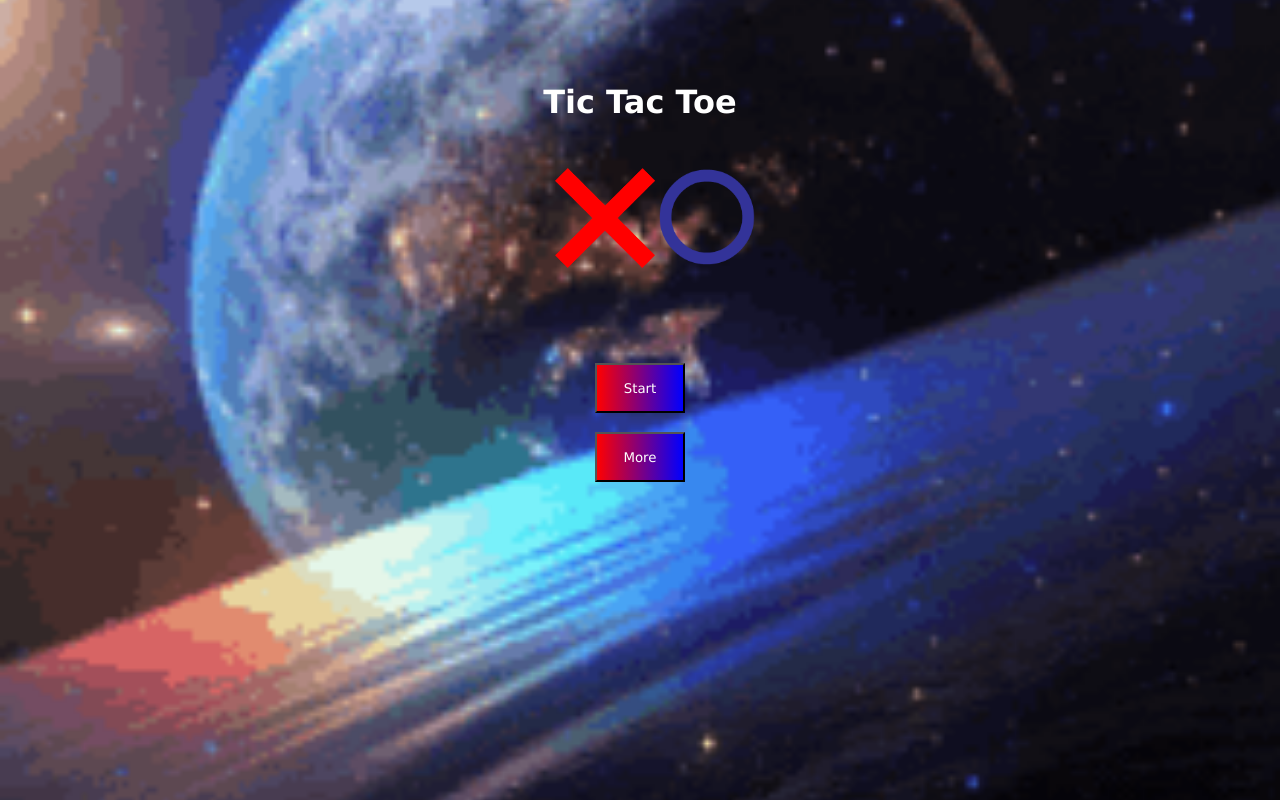
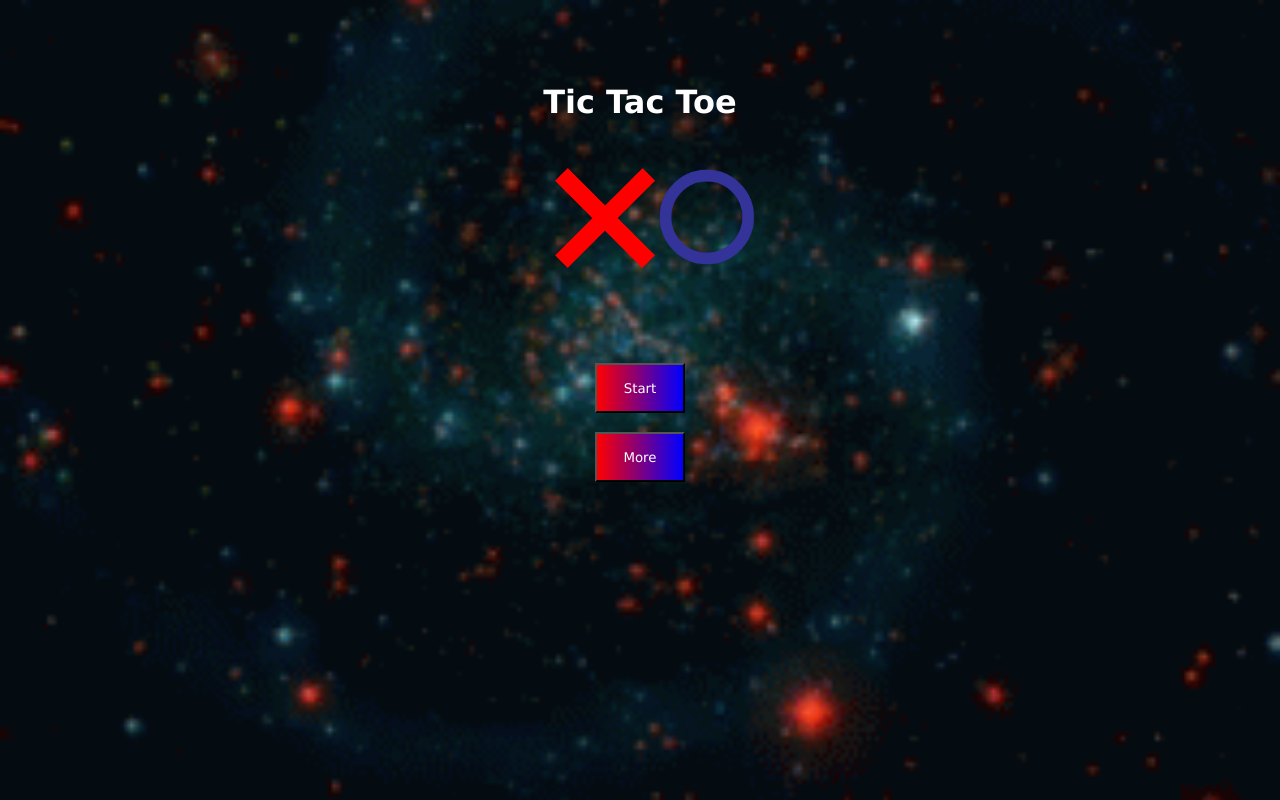
Before and after one commit to JoseLucasapp/Tic-tac-toe-game, a web app: file index.html in a window 1280 px wide. Run offline with its HTML, style and script files only (its server is not run), Linux system fonts and the light colour scheme; lists and menus that the app fills with data are empty.

Commit message:
simple changes

```diff
--- a/styles/startstyle.css
+++ b/styles/startstyle.css
@@ -1,6 +1,6 @@
 *{margin: 0; padding: 0;}
 body{
-    background: url('../img/earth.gif');
+    background: url('../img/space.gif');
     background-repeat: no-repeat;
     background-size: 100%;
     background-position: center;
```
